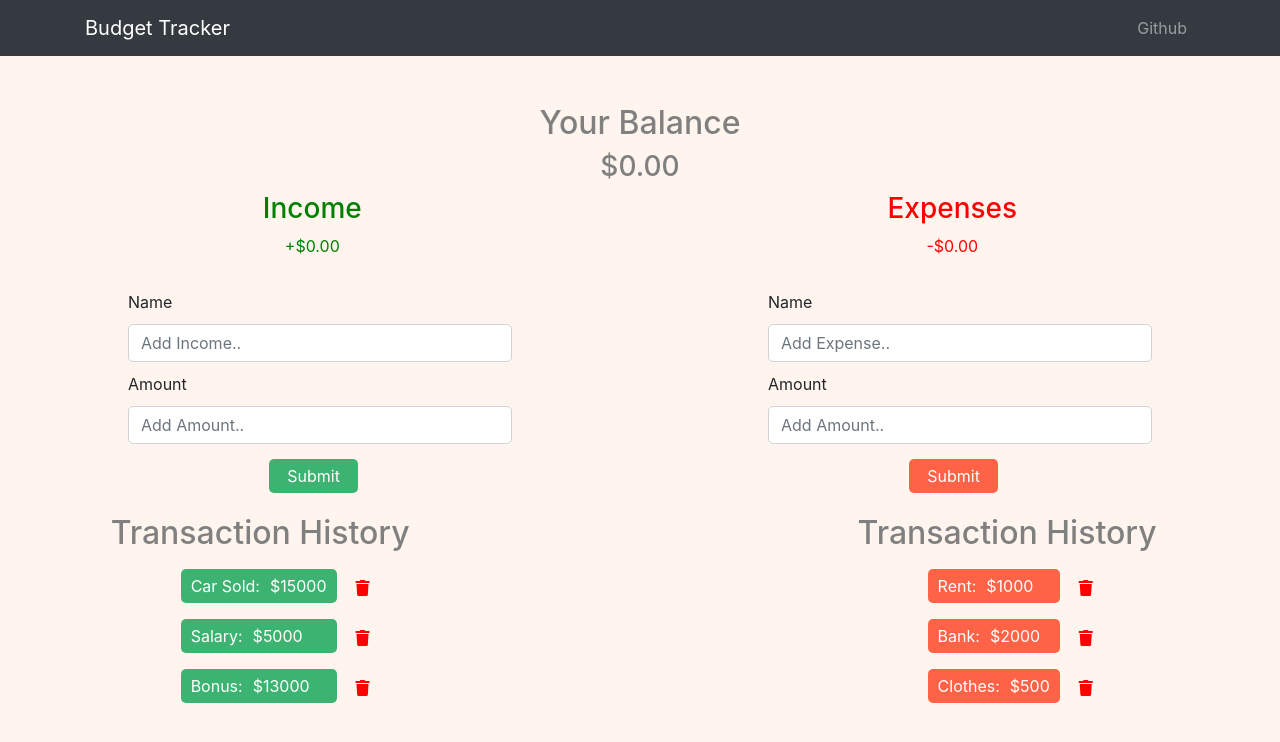
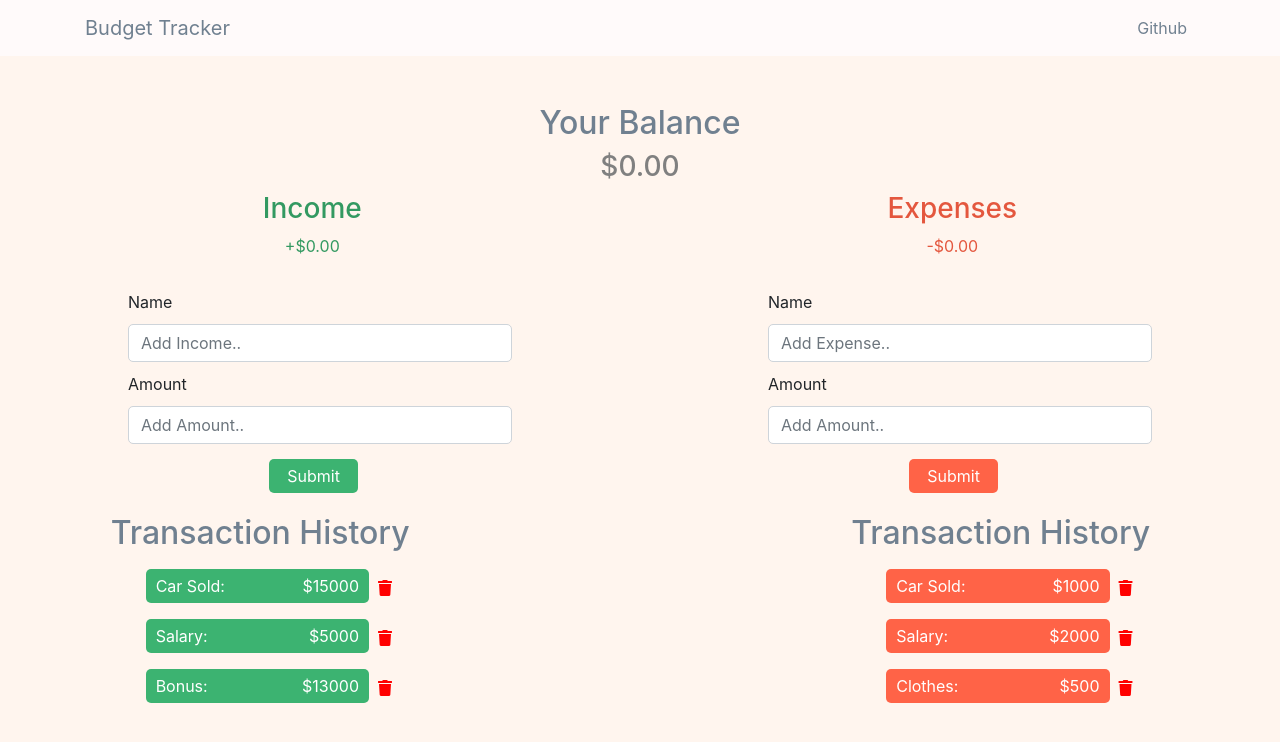
Before and after one commit to smkattoula/MERN-Budget-Tracker, a React (Create React App) app in the folder client/: page / in a window 1280 px wide. Shown: the top 742 px of the page. Built offline with nearby package versions, Linux system fonts and the light colour scheme.

Commit message:
transaction amounts styling, navbar styling

```diff
--- a/client/src/App.css
+++ b/client/src/App.css
@@ -10,7 +10,19 @@ body {
 }
 
 h2 {
-  color: grey;
+  color: slategray;
+}
+
+.navbar {
+  background-color: snow;
+}
+
+.navbar-brand:hover {
+  color: rgb(38, 42, 46) !important;
+}
+
+.navlink:hover {
+  color: rgb(38, 42, 46) !important;
 }
 
 .balance {
@@ -101,25 +113,29 @@ h2 {
 }
 
 .plus {
-  color: green;
+  color: rgb(51, 153, 97);
 }
 
 .minus {
-  color: red;
+  color: rgb(228, 87, 62);
 }
 
 .transaction.income {
+  position: relative;
   background-color: mediumseagreen;
   border-radius: 5px;
+  width: 250%;
   padding: 5px 10px;
   margin-bottom: 1rem;
   list-style-type: none;
 }
 
 .transaction.expense {
+  position: relative;
   background-color: tomato;
   border-radius: 5px;
   padding: 5px 10px;
+  width: 250%;
   margin-bottom: 1rem;
   list-style-type: none;
 }
@@ -137,13 +153,13 @@ h2 {
   flex-direction: column;
   position: absolute;
   bottom: 30%;
-  left: 67%;
+  left: 66.5%;
 }
 
 .transaction-list.income {
   position: absolute;
   top: 50px;
-  left: 60px;
+  left: 25px;
   padding: 5px 10px;
   color: white;
 }
@@ -151,7 +167,12 @@ h2 {
 .transaction-list.expense {
   position: absolute;
   top: 50px;
-  left: 60px;
+  left: 25px;
   padding: 5px 10px;
   color: white;
 }
+
+.transaction-amount {
+  position: absolute;
+  right: 10px;
+}
--- a/client/src/components/AppNavBar.js
+++ b/client/src/components/AppNavBar.js
@@ -25,14 +25,25 @@ class AppNavBar extends Component {
   render() {
     return (
       <div>
-        <Navbar color="dark" dark expand="sm" className="mb-5 navbar">
+        <Navbar dark expand="sm" className="mb-5 navbar">
           <Container>
-            <NavbarBrand href="/">Budget Tracker</NavbarBrand>
+            <NavbarBrand
+              className="navbar-brand"
+              style={{ color: "slategray" }}
+              href="/"
+            >
+              Budget Tracker
+            </NavbarBrand>
             <NavbarToggler onClick={this.toggle} />
             <Collapse isOpen={this.state.isOpen} navbar>
               <Nav className="ml-auto" navbar>
                 <NavItem>
-                  <NavLink target="_blank" href="https://github.com/smkattoula">
+                  <NavLink
+                    className="navlink"
+                    style={{ color: "slategray" }}
+                    target="_blank"
+                    href="https://github.com/smkattoula"
+                  >
                     Github
                   </NavLink>
                 </NavItem>
--- a/client/src/components/ExpenseList.js
+++ b/client/src/components/ExpenseList.js
@@ -12,7 +12,7 @@ const ExpenseList = () => {
             <span className="transaction-text">
               {expenseTransaction.expenseText}:
             </span>
-            <span style={{ marginLeft: "10px" }} className="transaction-amount">
+            <span className="transaction-amount">
               ${expenseTransaction.expenseAmount}
             </span>
             <button className="delete-btn">
--- a/client/src/components/IncomeList.js
+++ b/client/src/components/IncomeList.js
@@ -14,7 +14,7 @@ const IncomeList = () => {
             <span className="transaction-text">
               {incomeTransaction.incomeText}:
             </span>
-            <span style={{ marginLeft: "10px" }} className="transaction-amount">
+            <span className="transaction-amount">
               ${incomeTransaction.incomeAmount}
             </span>
             <button className="delete-btn">
--- a/client/src/context/GlobalState.js
+++ b/client/src/context/GlobalState.js
@@ -8,8 +8,8 @@ const initialState = {
     { id: 3, incomeText: "Bonus", incomeAmount: 13000 },
   ],
   expenseTransactions: [
-    { id: 4, expenseText: "Rent", expenseAmount: 1000 },
-    { id: 5, expenseText: "Bank", expenseAmount: 2000 },
+    { id: 4, expenseText: "Car Sold", expenseAmount: 1000 },
+    { id: 5, expenseText: "Salary", expenseAmount: 2000 },
     { id: 6, expenseText: "Clothes", expenseAmount: 500 },
   ],
 };
```
Also changed, not shown: 1 other file (tests, documents, lock files or other folders).
